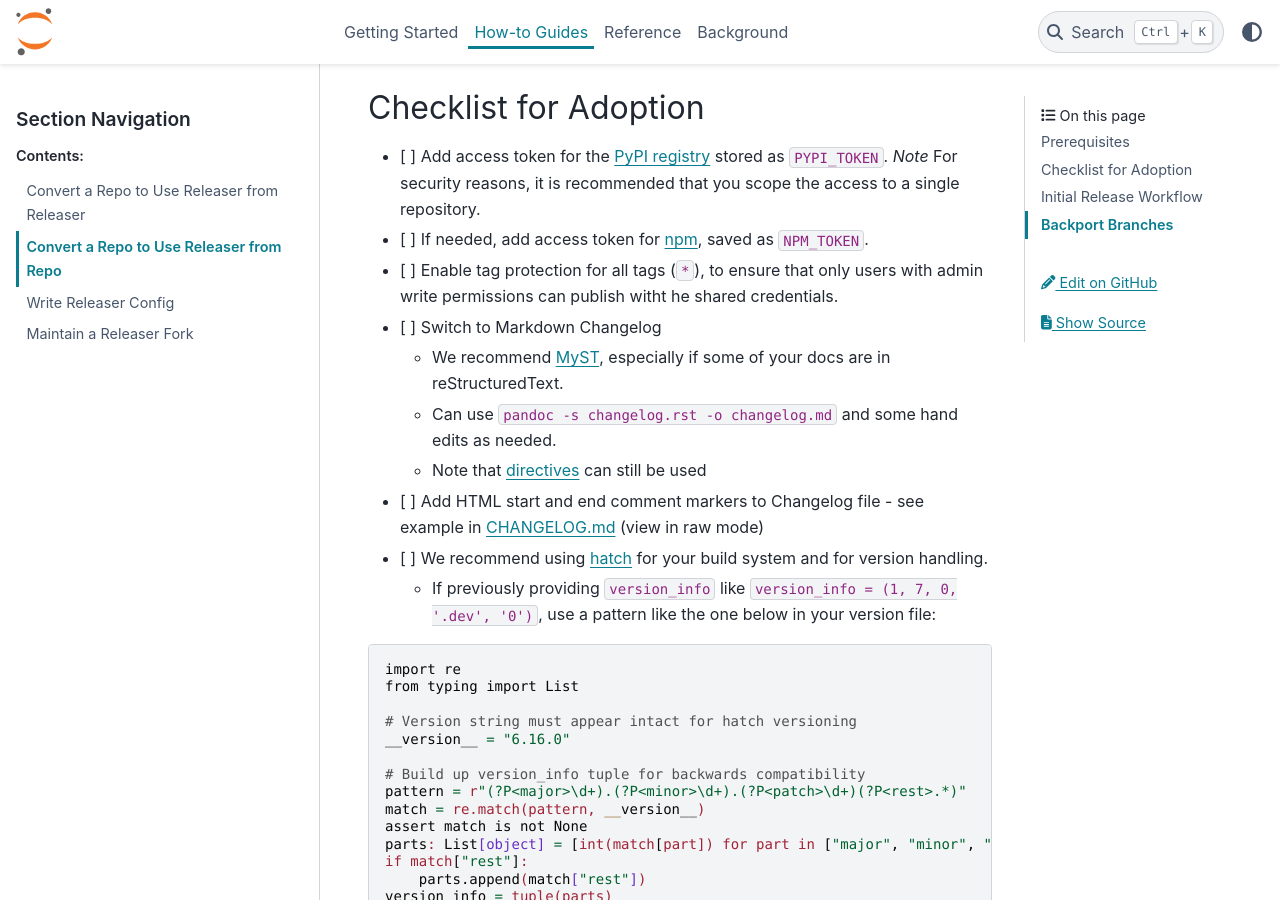
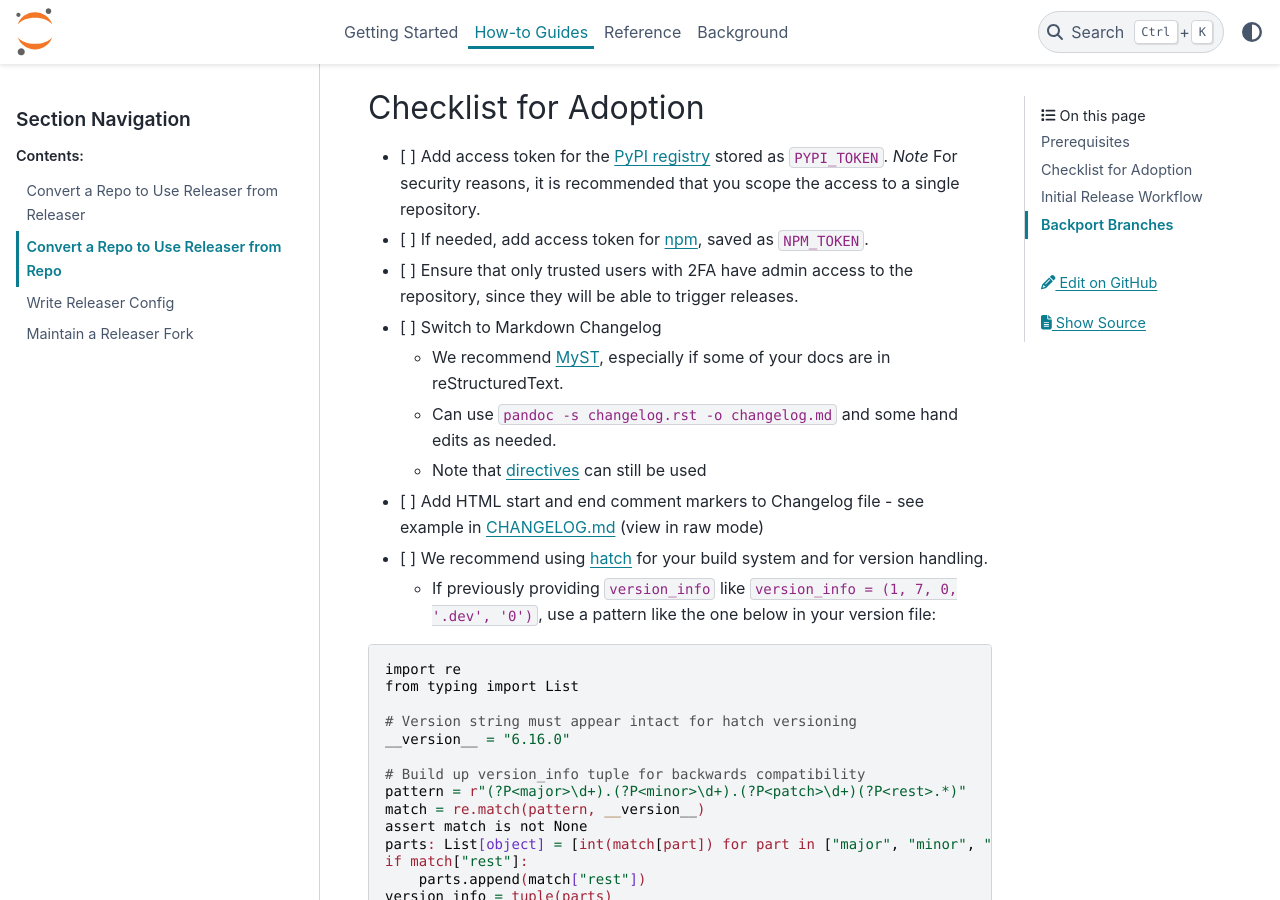
Before and after one commit to jupyter-server/jupyter_releaser, a Sphinx documentation site: the page built from docs/source/how_to_guides/convert_repo_from_repo.md, in a window 1280 px wide and 900 px high, scrolled down 553 px. Built offline with Sphinx 7.4.7 and the PyData theme 0.15.4, drawn with Linux system fonts in a browser that asks for light colours.

Commit message:
update docs

```diff
--- a/docs/source/how_to_guides/convert_repo_from_repo.md
+++ b/docs/source/how_to_guides/convert_repo_from_repo.md
@@ -18,8 +18,8 @@ See [checklist](#Checklist-for-Adoption) below for details:
       _Note_ For security reasons, it is recommended that you scope the access
       to a single repository.
 - [ ] If needed, add access token for [npm](https://docs.npmjs.com/creating-and-viewing-access-tokens), saved as `NPM_TOKEN`.
-- [ ] Enable tag protection for all tags (`*`), to ensure that only users
-      with admin write permissions can publish witht he shared credentials.
+- [ ] Ensure that only trusted users with 2FA have admin access to the
+      repository, since they will be able to trigger releases.
 - [ ] Switch to Markdown Changelog
   - We recommend [MyST](https://myst-parser.readthedocs.io/en/latest/?badge=latest), especially if some of your docs are in reStructuredText.
   - Can use `pandoc -s changelog.rst -o changelog.md` and some hand edits as needed.
```
